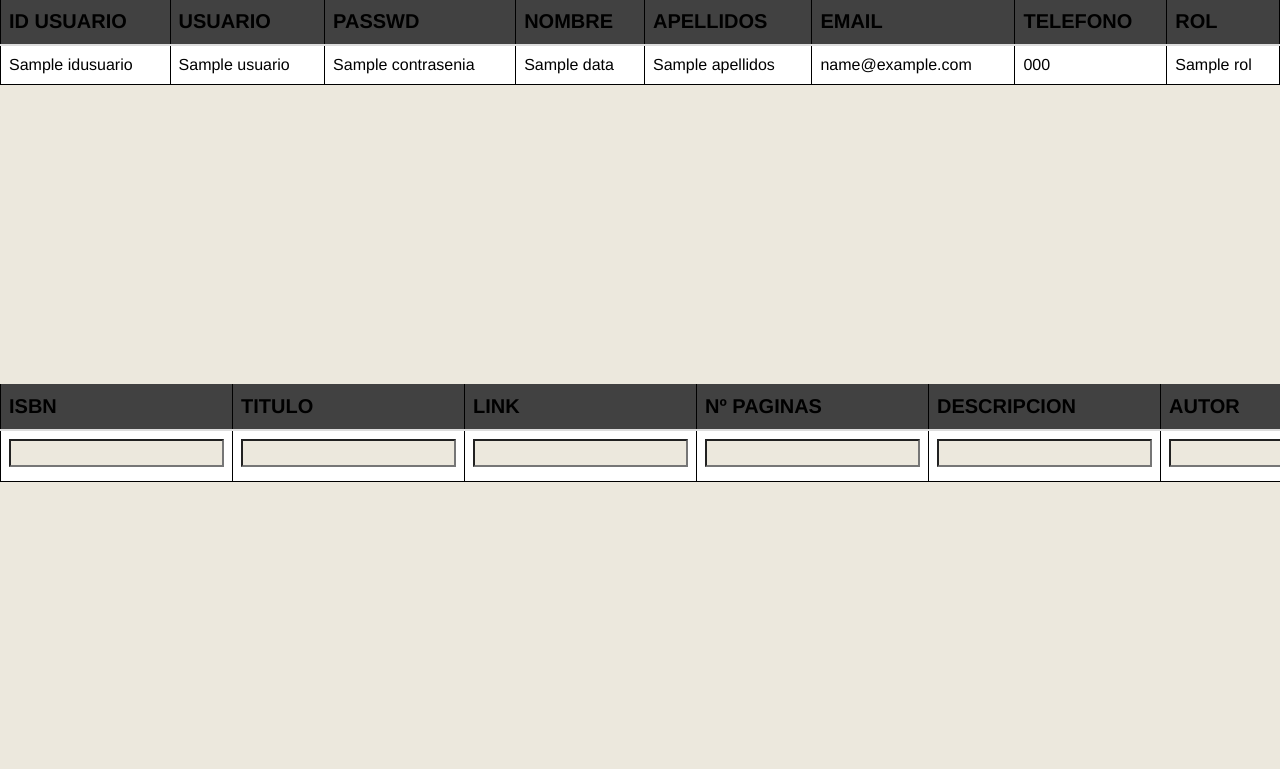
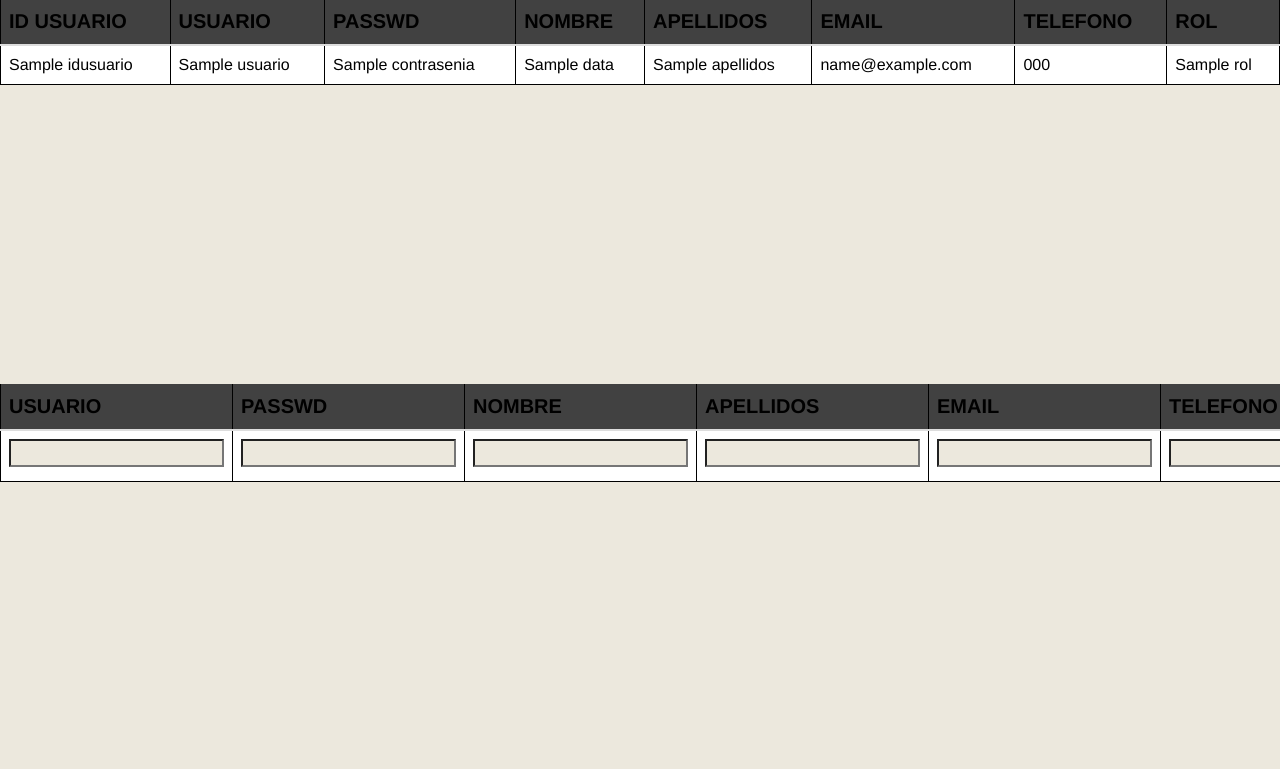
Before and after one commit to joelito24/libreria_m7, a PHP site: template src/Views/adminuser.view.php in a window 1280 px wide. Shown: the part 141-910 px from the top of the page. Run offline with PHP 8.4, Linux system fonts and the light colour scheme; the template is opened without the code that fills it: most values are stand-ins (such as "Sample title", 1, 10 or a date in 2020).

Commit message:
Last update

```diff
--- a/src/Controllers/AdmincatalogController.php
+++ b/src/Controllers/AdmincatalogController.php
@@ -45,6 +45,10 @@ final class AdmincatalogController extends Controller{
     $this->qb->insert('libros',$data);
 
 
+    $this->redirect('/admincatalog');
+
+
+
   }
 
   public function update(){
--- a/src/Controllers/CatalogoController.php
+++ b/src/Controllers/CatalogoController.php
@@ -11,8 +11,6 @@ final class CatalogoController extends Controller{
     parent::__construct($request,$session);
   }
   public function index(){
-    $catalogo = $this->qb->select(['*'])->table('libros')->exec()->fetch();
-
     $catalogo = $this->qb->selectWhereWithLeftJoin('libros','prestamo',['libros.*'],'idlibro','idlibro');
 
     if(isset($_SESSION['user'])){
--- a/src/Controllers/DashboardController.php
+++ b/src/Controllers/DashboardController.php
@@ -13,10 +13,6 @@ final class DashboardController extends Controller{
   }
 
   public function index(){
-    //primer obtentir dades
-    // $titol="DAW";
-    // return view('auth', ['titol'=>$titol]);
-    //render vista home
     if(isset($_SESSION['user'])){
     return view('dashboard');
     }else { return view('auth');}
--- a/src/Views/adminuser.view.php
+++ b/src/Views/adminuser.view.php
@@ -44,7 +44,7 @@ if(isset($_SESSION['error'])){ $_SESSION['error'] = array();};
     </thead>
     <tbody>
         <?php foreach ($data as $user) : ?>
-            <tr>
+            <tr onclick="trData(this)" data-toggle="modal" data-target="#form" data-id='<?= $user->idusuario ?>'>
                 <td><?= $user->idusuario ?></td>
                 <td><?= $user->usuario ?></td>
                 <td><?= $user->contrasenia ?></td>
@@ -80,50 +80,50 @@ if(isset($_SESSION['error'])){ $_SESSION['error'] = array();};
 
           <!-- Input-->
           <div class="form-group">
-            <label for="isbnname">USUARIO</label>
-            <input type="text" class="form-control" name="isbnname" id="isbn" aria-describedby="emailHelp" value=''>
+            <label for="usuarioname">USUARIO</label>
+            <input type="text" class="form-control" name="usuarioname" id="usuario" aria-describedby="emailHelp" value=''>
           </div>
 
           <!-- Input-->
           <div class="form-group">
-            <label for="tituloname">CONTRASEÑA</label>
-            <input type="text" class="form-control" name="tituloname" id="titulo" aria-describedby="emailHelp" value=''>
+            <label for="contrasenianame">CONTRASEÑA</label>
+            <input type="text" class="form-control" name="contrasenianame" id="contrasenia" aria-describedby="emailHelp" value='' disabled>
           </div>
 
           <!-- Input-->
           <div class="form-group">
-            <label for="linkname">NOMBRE</label>
-            <input type="text" class="form-control" name="linkname" id="link" aria-describedby="emailHelp" value=''>
+            <label for="nombrename">NOMBRE</label>
+            <input type="text" class="form-control" name="nombrename" id="nombre" aria-describedby="emailHelp" value=''>
           </div>
 
           <!-- Input-->
           <div class="form-group">
-            <label for="numpagname">APELLIDOS</label>
-            <input type="text" class="form-control" name="numpagname" id="npaginas" aria-describedby="emailHelp" value=''>
+            <label for="apellidosname">APELLIDOS</label>
+            <input type="text" class="form-control" name="apellidosname" id="apellidos" aria-describedby="emailHelp" value=''>
           </div>
 
           <!-- Input-->
           <div class="form-group">
-            <label for="descriptionname">EMAIL</label>
-            <input type="text" class="form-control" name="descriptionname" id="descripcion" aria-describedby="emailHelp" value=''>
+            <label for="emailname">EMAIL</label>
+            <input type="text" class="form-control" name="emailname" id="email" aria-describedby="emailHelp" value=''>
           </div>
 
           <!-- Input-->
           <div class="form-group">
-            <label for="autorname">TELEFONO</label>
-            <input type="text" class="form-control" name="autorname" id="autor" aria-describedby="emailHelp" value=''>
+            <label for="telefononame">TELEFONO</label>
+            <input type="text" class="form-control" name="telefononame" id="telefono" aria-describedby="emailHelp" value=''>
           </div>
 
           <!-- Input-->
           <div class="form-group">
-            <label for="valoracionname">ROL</label>
-            <input type="text" class="form-control" name="valoracionname" id="valoracion" aria-describedby="emailHelp" value=''>
+            <label for="rolname">ROL</label>
+            <input type="text" class="form-control" name="rolname" id="rol" aria-describedby="emailHelp" value=''>
           </div>
 
         </div>
         <div class="modal-footer border-top-0 d-flex justify-content-center">
-          <button type="submit" class="btn btn-primary" formaction="/admincatalog/update" button-book">Update</button>
-          <button type="submit" class="btn btn-danger" formaction="/admincatalog/delete" button-book">Delete</button>
+          <button type="submit" class="btn btn-primary" formaction="/adminuser/update" button-book">Update</button>
+          <button type="submit" class="btn btn-danger" formaction="/adminuser/delete" button-book">Delete</button>
         </div>
       </form>
     </div>
@@ -135,26 +135,26 @@ if(isset($_SESSION['error'])){ $_SESSION['error'] = array();};
 <table class=" tftable table table-hover bg-light">
     <thead>
         <tr>
-            <th>ISBN</th>
-            <th>TITULO</th>
-            <th>LINK</th>
-            <th>Nº PAGINAS</th>
-            <th>DESCRIPCION</th>
-            <th>AUTOR</th>
-            <th>VALORACION</th>
+            <th>USUARIO</th>
+            <th>PASSWD</th>
+            <th>NOMBRE</th>
+            <th>APELLIDOS</th>
+            <th>EMAIL</th>
+            <th>TELEFONO</th>
+            <th>ROL</th>
             <th></th>
         </tr>
     </thead>
     <tbody>
             <tr>
-                <td> <input type="text" form="create" name="cisbn" id="isbn" value='' required></td>
-                <td> <input type="text" form="create" name="ctitulo" id="isbn" value='' required></td>
-                <td> <input type="text" form="create" name="clink" id="isbn" value='' required></td>
-                <td> <input type="text" form="create" name="cnpaginas" id="isbn" value='' required></td>
-                <td> <input type="text" form="create" name="cdescription" id="isbn" value='' required></td>
-                <td> <input type="text" form="create" name="cautor" id="isbn" value='' required></td>
-                <td> <input type="text" form="create" name="cvaloracion" id="isbn" value='' required></td>
-                <td> <button type="submit" class="btn btn-success" form="create" formaction="/admincatalog/create" button-book">Create</button> </td>
+                <td> <input type="text" form="create" name="cusuario" id="isbn" value='' required></td>
+                <td> <input type="text" form="create" name="ccontrasenia" id="isbn" value='' required></td>
+                <td> <input type="text" form="create" name="cnombre" id="isbn" value='' required></td>
+                <td> <input type="text" form="create" name="capellidos" id="isbn" value='' required></td>
+                <td> <input type="text" form="create" name="cemail" id="isbn" value='' required></td>
+                <td> <input type="text" form="create" name="ctelefono" id="isbn" value='' required></td>
+                <td> <input type="text" form="create" name="crol" id="isbn" value='' required></td>
+                <td> <button type="submit" class="btn btn-success" form="create" formaction="/adminuser/create" button-book">Create</button> </td>
             </tr>
     </tbody>
 </table>
@@ -164,21 +164,22 @@ if(isset($_SESSION['error'])){ $_SESSION['error'] = array();};
   function trData(trdata) {
     var trDataId = trdata.getAttribute("data-id");
     $.ajax({
-       url: '/admincatalog/trDataModal',
+       url: '/adminuser/trDataModal',
        type: 'POST',
        data: {trDataId : trDataId},
        success: function(response) {
           var json = JSON.parse(response);
           for (let i in json) {
             for (let j in json[i]) {
-              $('#idlibro').attr("value", json[i][j].idlibro);
-              $('#isbn').attr("value", json[i][j].isbn);
-              $('#titulo').attr("value", json[i][j].titulo);
-              $('#link').attr("value", json[i][j].link);
-              $('#npaginas').attr("value",json[i][j].npaginas);
-              $('#descripcion').attr("value", json[i][j].descripcion);
-              $('#autor').attr("value", json[i][j].autor);
-              $('#valoracion').attr("value", json[i][j].valoracion);
+
+              $('#idusuario').attr("value", json[i][j].idusuario);
+              $('#usuario').attr("value", json[i][j].usuario);
+              $('#contrasenia').attr("value", json[i][j].contrasenia);
+              $('#nombre').attr("value", json[i][j].nombre);
+              $('#apellidos').attr("value",json[i][j].apellidos);
+              $('#email').attr("value", json[i][j].email);
+              $('#telefono').attr("value", json[i][j].telefono);
+              $('#rol').attr("value", json[i][j].rol);
               }
           }
        }
```
Also changed, not shown: src/Controllers/AdminuserController.php (+51 -0 lines), src/Controllers/ProfileController.php (+22 -1 lines), src/Database/QueryBuilder.php (+19 -1 lines), src/Views/profile.view.php (+38 -28 lines), README.md, src/Views/admincatalog.view.php (line endings or trailing spaces).
